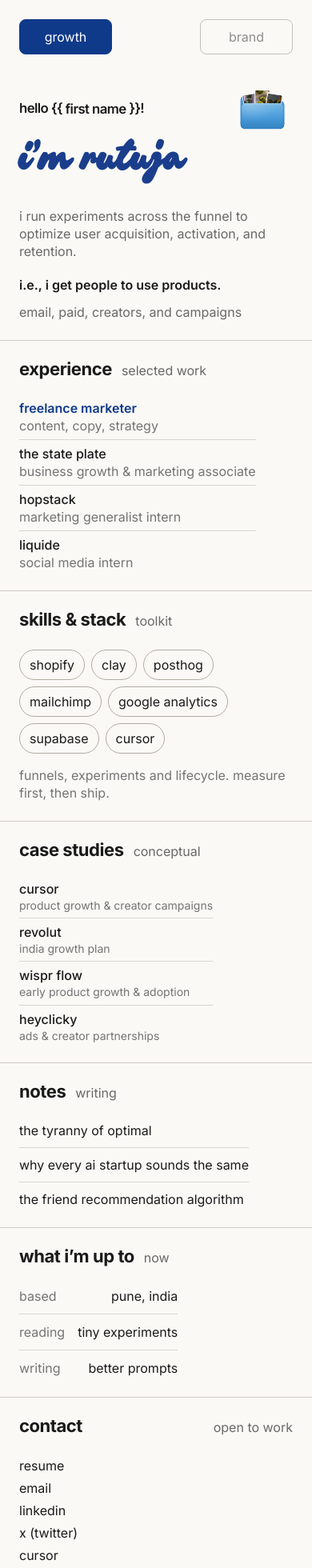
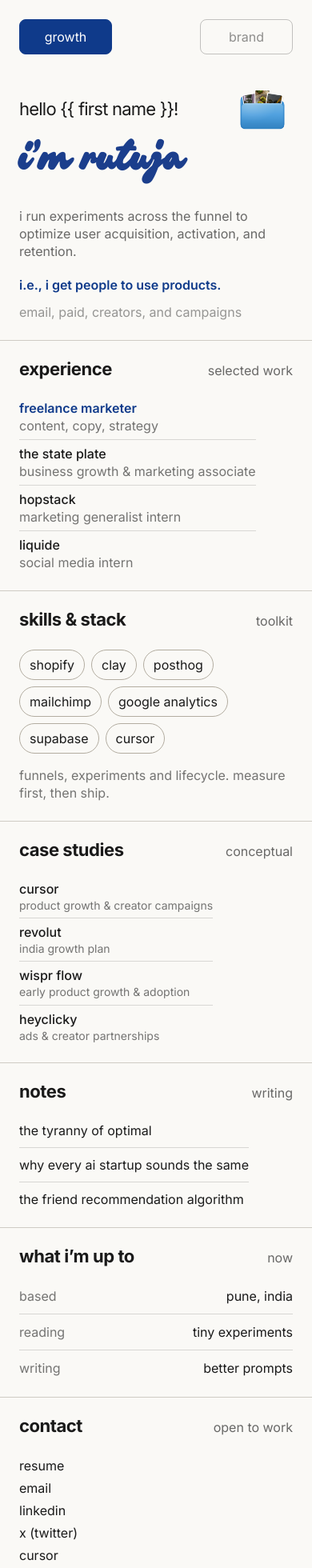
Before and after one commit to rutzonline/portfolio-site, a React (Vite) app: page / in a window 390 px wide. Shown: the top 1960 px of the page at 80% size. Built offline with nearby package versions, Linux system fonts and the light colour scheme; the HTML template or start-up script is replaced by a standard one.

Commit message:
Polish mobile card alignment, colors and gallery controls

```diff
--- a/src/App.tsx
+++ b/src/App.tsx
@@ -383,7 +383,7 @@ function CardHeading({
   detailClassName?: string
 }) {
   return (
-    <header className="flex shrink-0 items-baseline justify-between gap-3">
+    <header className="card-heading flex shrink-0 items-baseline justify-between gap-3">
       <h2 className="card-title font-heading text-[22px] leading-none tracking-[-0.02em]">
         {children}
       </h2>
@@ -1257,7 +1257,7 @@ export default function App() {
   const aboutIntro = splitAboutIntro(content.intro, mode)
   const accent = mode === "growth" ? SAPPHIRE : "#E88D6D"
   const tint = (k: PageKey) => isMobile && mode === "brand"
-    ? ({ projects: PINK, work: LIME, upto: BLUE } as Partial<Record<PageKey, string>>)[k] ?? CREAM
+    ? ({ projects: BLUE, work: LIME, upto: PINK } as Partial<Record<PageKey, string>>)[k] ?? CREAM
     : content.tints[k] ?? CREAM
 
   useEffect(() => {
@@ -1481,8 +1481,8 @@ export default function App() {
             </div>
           </div>
           <div className="mobile-identity px-6 pb-7 pt-7 lg:hidden">
-            <div className="mb-1 flex items-center justify-between gap-3">
-              <div className="mobile-greeting font-semibold">hello {"{{ "}<span className="greeting-name-wrap">
+            <div className="mobile-greeting-row mb-1 flex items-center justify-between gap-3">
+              <div className="mobile-greeting">hello {"{{ "}<span className="greeting-name-wrap">
                 <span className="greeting-name-measure" aria-hidden="true">{visitorName || "\u200b"}</span>
                 <input aria-label="Your first name" maxLength={9}
                   autoComplete="off" autoCapitalize="words" spellCheck={false}
@@ -1603,7 +1603,7 @@ export default function App() {
                   {aboutIntro.main}
                   {aboutIntro.explanation && <span className="mt-2 block text-[20px] font-semibold opacity-50 xl:text-[22px]">{aboutIntro.explanation}</span>}
                 </p>}
-                <p className="mt-3 leading-snug text-[#1A1A1A]/65">
+                <p className="mobile-specialties mt-3 leading-snug text-[#1A1A1A]/65">
                   {mode === "growth"
                     ? (isMobile ? "email, paid, creators, and campaigns" : "email, paid, creators, and campaigns.")
                     : (isMobile ? "copy, content, social, and brand comms" : "copy, content, social, and brand comms.")}
@@ -1766,7 +1766,7 @@ export default function App() {
 
             <Card
               ariaLabel="What I'm up to"
-              className="order-7 lg:order-none"
+              className="upto-card order-7 lg:order-none"
               {...openProps("upto")}
             >
               <CardHeading detail="Now">What I&rsquo;m up to</CardHeading>
--- a/src/PhotoGallery.tsx
+++ b/src/PhotoGallery.tsx
@@ -3,8 +3,8 @@ import { getPhotos } from "@/PhotoSlideshow"
 
 function CloseButton({ onClick, label }: { onClick: () => void; label: string }) {
   return <button type="button" onClick={onClick} aria-label={label}
-    className="flex size-11 shrink-0 items-center justify-center rounded-full hover:bg-black/5">
-    <svg viewBox="0 0 24 24" aria-hidden="true" className="size-2.5" fill="none" stroke="currentColor" strokeWidth="1.8" strokeLinecap="round"><path d="M6 6l12 12M18 6L6 18" /></svg>
+    className="gallery-close flex size-11 shrink-0 items-center justify-center rounded-full hover:bg-black/5">
+    <svg viewBox="0 0 24 24" aria-hidden="true" className="size-3" fill="none" stroke="currentColor" strokeWidth="1.8" strokeLinecap="round"><path d="M6 6l12 12M18 6L6 18" /></svg>
   </button>
 }
 
@@ -92,7 +92,7 @@ export default function PhotoGallery({ onClose }: { onClose: () => void }) {
     <div aria-busy={loading} className="grid grid-cols-3 gap-2 sm:grid-cols-4">
       {loading ? Array.from({ length: 18 }, (_, index) => <div key={index} aria-hidden="true" className="photo-skeleton aspect-square rounded-lg" />)
         : photos.map((src, index) => <button key={src} type="button" aria-label={`View photo ${index + 1}`} aria-haspopup="dialog"
-          onClick={() => setSelected(index)} className="rounded-lg shadow-sm">
+          onClick={() => setSelected(index)} className="rounded-lg">
           <LoadingPhoto src={src} alt="" />
         </button>)}
     </div>
--- a/src/index.css
+++ b/src/index.css
@@ -379,8 +379,8 @@ a[href],
 }
 @media (prefers-reduced-motion: reduce) { .greeting-cursor { animation: none; } }
 
-.slice-of-life { font-family: "Inter", sans-serif; font-size: 22px; font-weight: 600; line-height: 1.2; color: #1a1a1a; }
-.photo-skeleton { background: #eeece7; box-shadow: inset 0 0 0 1px rgb(26 26 26 / .04), 0 2px 5px rgb(26 26 26 / .05); animation: photo-loading 1.8s ease-in-out infinite; }
+.slice-of-life { font-family: "Inter", sans-serif; font-size: 18px; font-weight: 500; line-height: 1.2; color: rgb(26 26 26 / .5); }
+.photo-skeleton { background: #eeece7; box-shadow: none; animation: photo-loading 1.8s ease-in-out infinite; }
 @keyframes photo-loading { 50% { background: #e4e1db; } }
 @media (max-width: 1023px) {
   .photo-folder-button { width: 76px; height: 80px; }
@@ -396,3 +396,21 @@ a[href],
   .mobile-greeting { font-size: clamp(15px, 4.3vw, 21px); }
 }
 @media (prefers-reduced-motion: reduce) { .photo-skeleton { animation: none; } }
+
+.gallery-close { position: relative; isolation: isolate; background: transparent; }
+.gallery-close::before { content: ""; position: absolute; width: 28px; height: 28px; border-radius: 50%; z-index: -1; }
+.gallery-close:hover { background: transparent; }
+.gallery-close:hover::before { background: rgb(0 0 0 / .05); }
+@media (max-width: 1023px) {
+  .card-heading { width: 100%; }
+  .card-heading > span { margin-left: auto; text-align: right; }
+  .upto-card > div { width: 100%; }
+  .mobile-specialties { color: rgb(26 26 26 / .45); }
+  .mobile-growth-lead + .about-intro { color: #0f3a8a; }
+  .mobile-greeting { font-size: 22px; font-weight: 400; }
+}
+@media (max-width: 359px) {
+  .mobile-greeting-row { position: relative; padding-bottom: 8px; }
+  .mobile-greeting-row .photo-folder-button { position: absolute; top: 100%; right: 0; width: 66px; height: 70px; }
+  .mobile-name { padding-right: 68px; font-size: 46px; }
+}
```
